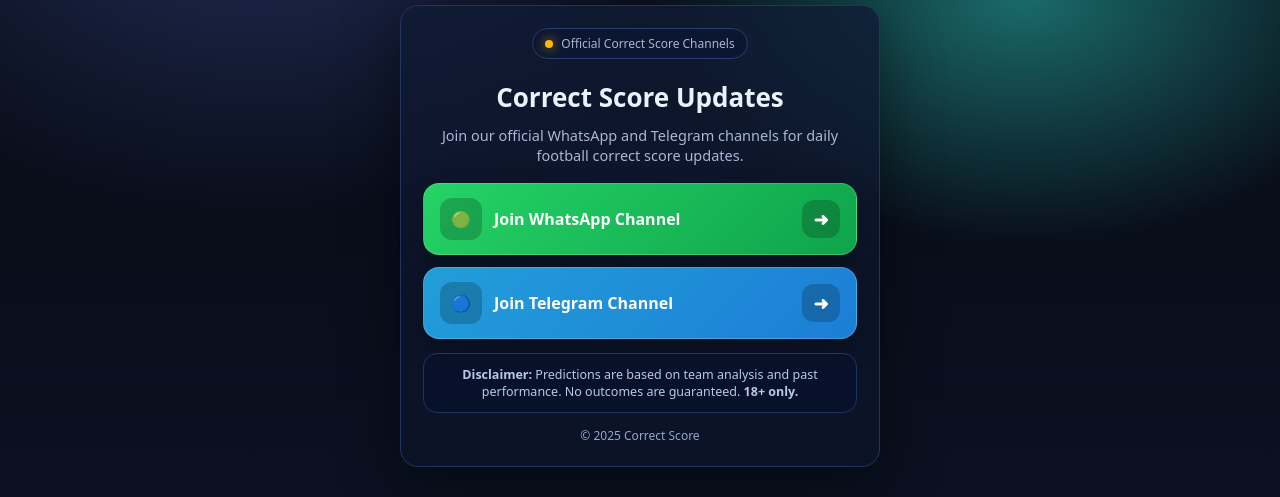
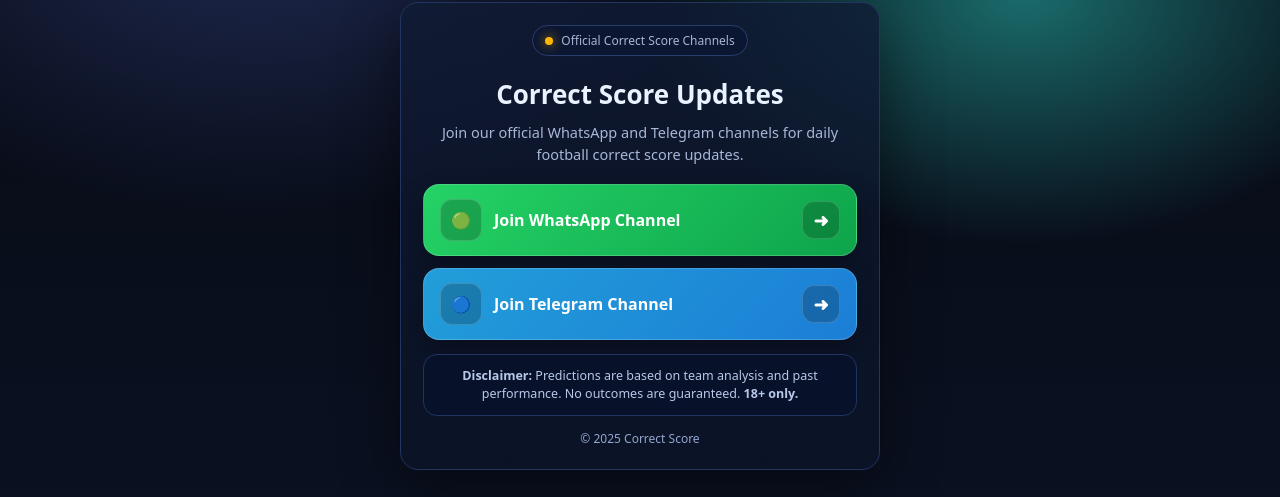
Before and after one commit to BlacksHorse/correct-score, a plain HTML site: page index.html in a window 1280 px wide. Shown: the part 164-661 px from the top of the page. Drawn offline with Linux system fonts and the light colour scheme.

Commit message:
Update index.html

```diff
--- a/index.html
+++ b/index.html
@@ -70,7 +70,7 @@
     }
 
     h1{margin:8px 0 10px;font-size:26px}
-    p{margin:0 0 18px;color:var(--muted);font-size:14.5px}
+    p{margin:0 0 18px;color:var(--muted);font-size:14.5px;line-height:1.5}
 
     .btn{
       display:flex;
@@ -84,7 +84,10 @@
       margin-bottom:12px;
       border:1px solid rgba(255,255,255,.18);
       box-shadow:0 10px 25px rgba(0,0,0,.28);
+      transition:.15s transform,.15s filter;
     }
+    .btn:hover{transform:translateY(-1px);filter:brightness(1.05)}
+    .btn:active{transform:translateY(0)}
 
     .left{display:flex;align-items:center;gap:12px}
     .icon{
@@ -92,12 +95,14 @@
       border-radius:12px;
       display:grid;place-items:center;
       background:rgba(0,0,0,.2);
+      border:1px solid rgba(255,255,255,.16);
     }
     .arrow{
       width:38px;height:38px;
       border-radius:12px;
       display:grid;place-items:center;
       background:rgba(0,0,0,.2);
+      border:1px solid rgba(255,255,255,.16);
       font-size:18px;
     }
 
@@ -112,6 +117,7 @@
       border:1px solid #21335f;
       font-size:12.5px;
       color:#b9c7e8;
+      line-height:1.45;
     }
 
     footer{
@@ -134,7 +140,7 @@
       <p>Join our official WhatsApp and Telegram channels for daily football correct score updates.</p>
 
       <!-- WHATSAPP FIRST -->
-      <a class="btn whatsapp" href="https://whatsapp.com/channel/0029VbB1wSD65yD9CsdqiH2V" target="_blank">
+      <a class="btn whatsapp" href="https://whatsapp.com/channel/0029VbB1wSD65yD9CsdqiH2V" target="_blank" rel="noopener">
         <div class="left">
           <div class="icon">🟢</div>
           <span>Join WhatsApp Channel</span>
@@ -142,8 +148,8 @@
         <div class="arrow">➜</div>
       </a>
 
-      <!-- TELEGRAM SECOND (NEW LINK) -->
-      <a class="btn telegram" href="https://t.me/iBcg9kVZI6M4ZjNk" target="_blank">
+      <!-- TELEGRAM SECOND (FIXED LINK WITH +) -->
+      <a class="btn telegram" href="https://t.me/+iBcg9kVZI6M4ZjNk" target="_blank" rel="noopener">
         <div class="left">
           <div class="icon">🔵</div>
           <span>Join Telegram Channel</span>
@@ -156,9 +162,13 @@
         No outcomes are guaranteed. <b>18+ only.</b>
       </div>
 
-      <footer>© 2025 Correct Score</footer>
+      <footer>© <span id="y"></span> Correct Score</footer>
 
     </section>
   </main>
+
+  <script>
+    document.getElementById("y").textContent = new Date().getFullYear();
+  </script>
 </body>
 </html>
```
